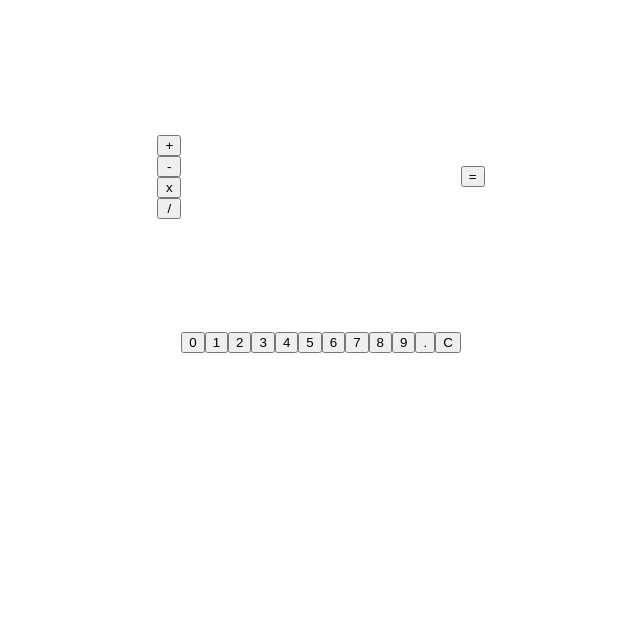
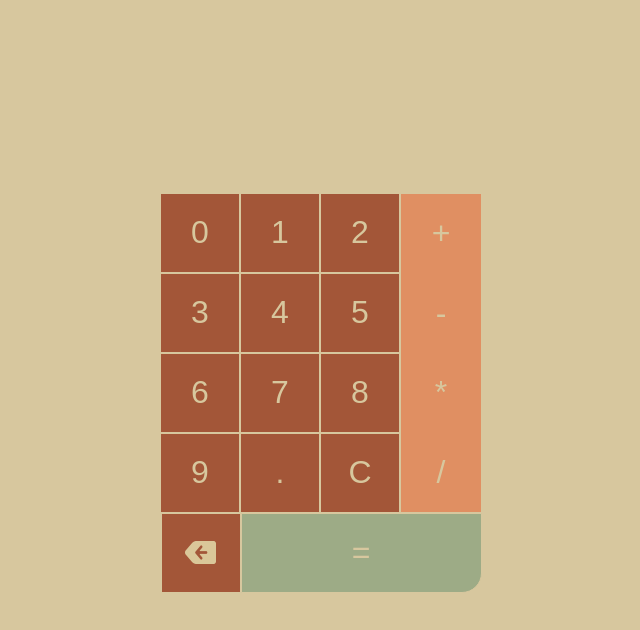
Before and after one commit to maitearmengaud/calculator, a React (Create React App) app: page / in a window 1280 px wide. Shown: the top 630 px of the page, without its empty margins (319-959 px from the left). Built offline with nearby package versions, Linux system fonts and the light colour scheme.

Commit message:
add style color for calculator

```diff
--- a/src/App.css
+++ b/src/App.css
@@ -1,26 +1,84 @@
 /* style for App.js */
+body {
+    background-color: #d7c79e;
+}
 .container {
     margin: 0 auto;
     text-align: center;
     max-width: 1200px;
-    width: 80%;
+    width: 60%;
+}
+.calculator {
     display: flex;
     flex-direction: row;
     justify-content: center;
-    align-items: center;
+    align-items: flex-start;
 }
-.left-block {
+
+.operators  {
     display: flex;
     flex-direction: column;
-    justify-content: flex-start;
+    height: 318px;
+    background: #e08f62;
+    border: 1px solid #d7c79e;
 }
 
-.right-block {
+.operators button {
+    background: #e08f62;
+    color: #d7c79e;
+    font-size: 2em;
+    width: 80px;
+    height: 80px;
+    padding: 5px;
+    border: none;
+}
 
-}
 .numbers {
     display: flex;
     flex-direction: row;
     justify-content: center;
     align-items: center;
+    flex-wrap: wrap;
+    width: 240px;
 }
+
+.numbers button {
+    padding: 15px;
+    background: #a35638;
+    color: #d7c79e;
+    font-size: 2em;
+    width: 80px;
+    height: 80px;
+    padding: 5px;
+    border: 1px solid #d7c79e;
+}
+
+.equal {
+    width: 75%;
+}
+
+.equal button {
+    background:#9dab86;
+    color: #d7c79e;
+    font-size: 2em;
+    height: 80px;
+    width: 100%;
+    border-bottom-right-radius: 20px;
+    border: 1px solid #d7c79e;
+}
+
+.delete-button {
+    height: 80px;
+    width: 25%;
+    border: 1px solid #d7c79e;
+    background: url("../src/imgs/delete.png")#a35638 no-repeat center;
+    color: #d7c79e;
+}
+
+.bottom {
+    display: flex;
+    justify-content: space-between;
+    width: 321px;
+    margin: 0 auto;
+    height: 80px;
+}
--- a/src/App.js
+++ b/src/App.js
@@ -2,7 +2,7 @@ import React, { Component, Fragment } from 'react'
 import Display from './components/Display'
 import Buttons from './components/Buttons'
 import Operator from './components/Operator'
-import Clear from './components/Clear'
+import Delete from './components/Delete'
 import * as math from 'mathjs'
 
 import './App.css'
@@ -27,9 +27,21 @@ equal = () => {
   })
 };
 
+round = () => {
+  this.setState({
+    display : math.round(math.e, 5)
+  })
+}
+
 clear = () => {
   this.setState({
     display : ''
+  })
+}
+
+deleteOneNumber = () => {
+  this.setState({
+    display : this.state.display.slice(0, -1)
   })
 }
 
@@ -37,21 +49,28 @@ clear = () => {
     return (
       <Fragment>
         <div className="container">
-          <div className="left-block">
-            <Operator buttonClick={ this.concat }>+</Operator>
-            <Operator buttonClick={ this.concat }>-</Operator>
-            <Operator buttonClick={ this.concat }>x</Operator>
-            <Operator buttonClick={ this.concat }>/</Operator>
-          </div>
-          <div className="right-block">
-            <Display display={ this.state.display }></Display>
+        <Display display={ this.state.display }></Display>
+        <div className="calculator">
             <div className="numbers">
               <Buttons buttonClick={ this.concat }></Buttons>
               <Operator buttonClick={ this.concat }>.</Operator>
-              <Clear buttonClick={ this.clear }>C</Clear>
+              <Operator buttonClick={ this.clear }>C</Operator>
+              </div>
+          <div className="operators">
+            <Operator buttonClick={ this.concat }>+</Operator>
+            <Operator buttonClick={ this.concat }>-</Operator>
+            <Operator buttonClick={ this.concat }>*</Operator>
+            <Operator buttonClick={ this.concat }>/</Operator>
             </div>
+
           </div>
-          <Operator buttonClick={ this.equal }>=</Operator>
+          <div className="bottom">
+                <Delete buttonClick={ this.deleteOneNumber }></Delete>
+                <div className="equal">
+                  <Operator buttonClick={ this.equal, this.round }>=</Operator>
+                </div>
+              </div>
+
         </div>
       </Fragment>
     );
--- a/src/components/Clear.js
+++ /dev/null
@@ -1,8 +0,0 @@
-import React from 'react'
-
-const Clear = (props) => {
-    return <button className="clear-button" onClick={() => props.buttonClick(props.children)}>{ props.children }</button>
-
-}
-
-export default Clear
--- /dev/null
+++ b/src/components/Delete.js
@@ -0,0 +1,7 @@
+import React from 'react'
+
+const Delete = (props) => {
+    return <button className="delete-button" onClick={() => props.buttonClick(props.children)}>{ props.children }</button>
+}
+
+export default Delete
--- a/src/components/Display.css
+++ b/src/components/Display.css
@@ -1,11 +1,11 @@
 /* style for Display.js */
 
 .screen {
-    height: 300px;
+    height: 150px;
 }
 
 .screen h1 {
-    font-size: 3em;
-    padding: 50px 0;
+    font-size: 4em;
     text-align: right;
+    color:#a35638;
 }
```
Also changed, not shown: src/imgs/delete.png (added).
